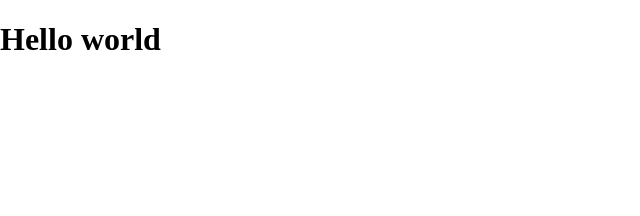
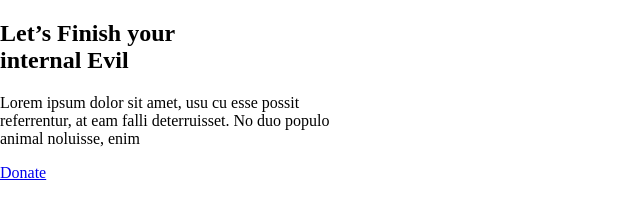
Before and after one commit to withmasum/eid-zakat, a plain HTML site: page index.html in a window 1280 px wide. Shown: the whole page, without its empty margins (0-640 px from the left). Drawn offline with Linux system fonts and the light colour scheme.

Commit message:
header section markup finish

```diff
--- a/index.html
+++ b/index.html
@@ -10,7 +10,24 @@
 </head>
 
 <body>
-    <h1>Hello world</h1>
+    <header>
+        <section>
+
+            <h1>Let’s Finish your <br>internal Evil</h1>
+            <p>Lorem ipsum dolor sit amet, usu cu esse possit <br> referrentur, at eam falli deterruisset. No duo
+                populo<br>
+                animal noluisse, enim</p>
+            <a href="#">Donate</a>
+
+
+
+
+        </section>
+
+
+
+
+    </header>
 
 </body>
 
```
